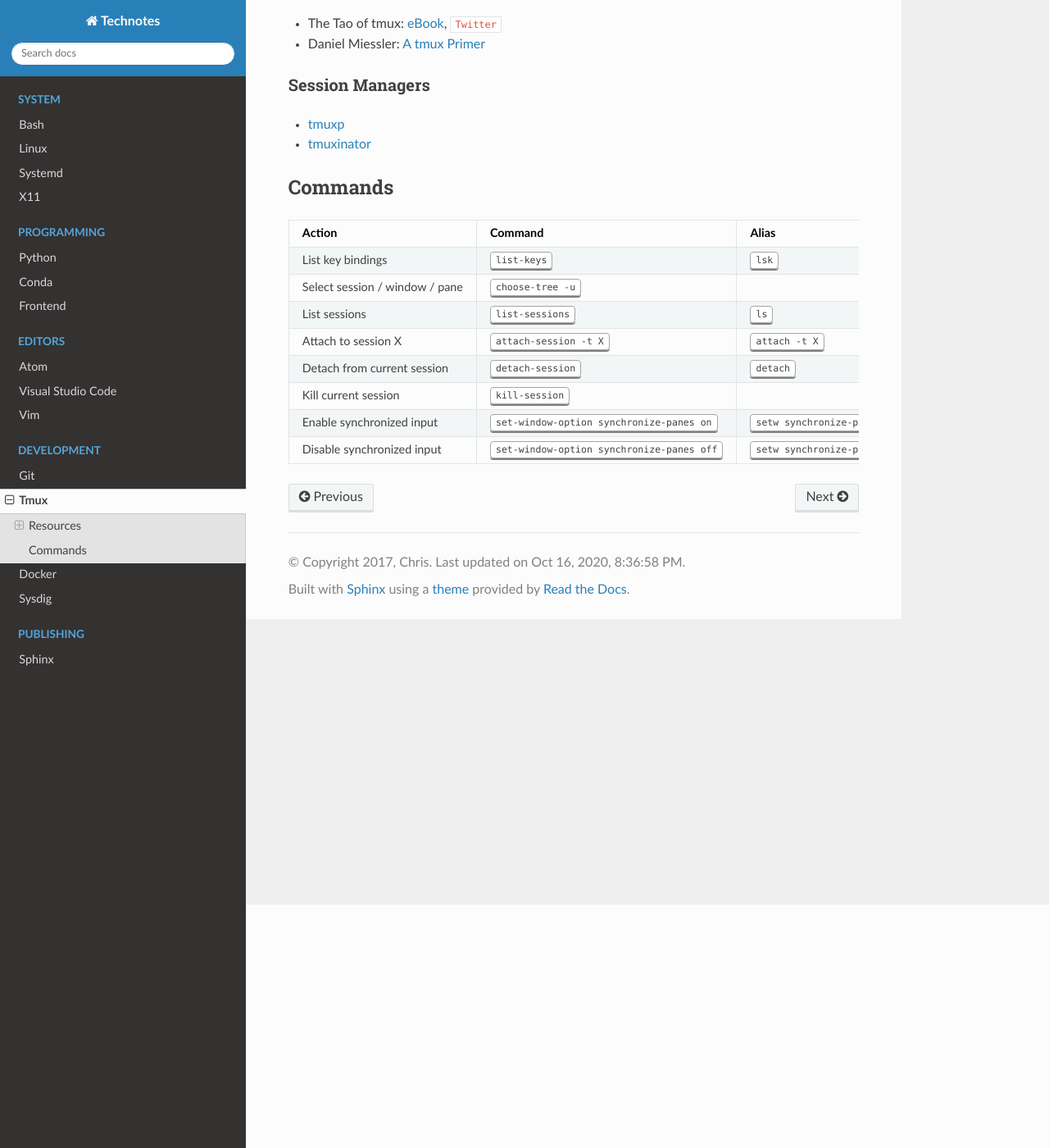
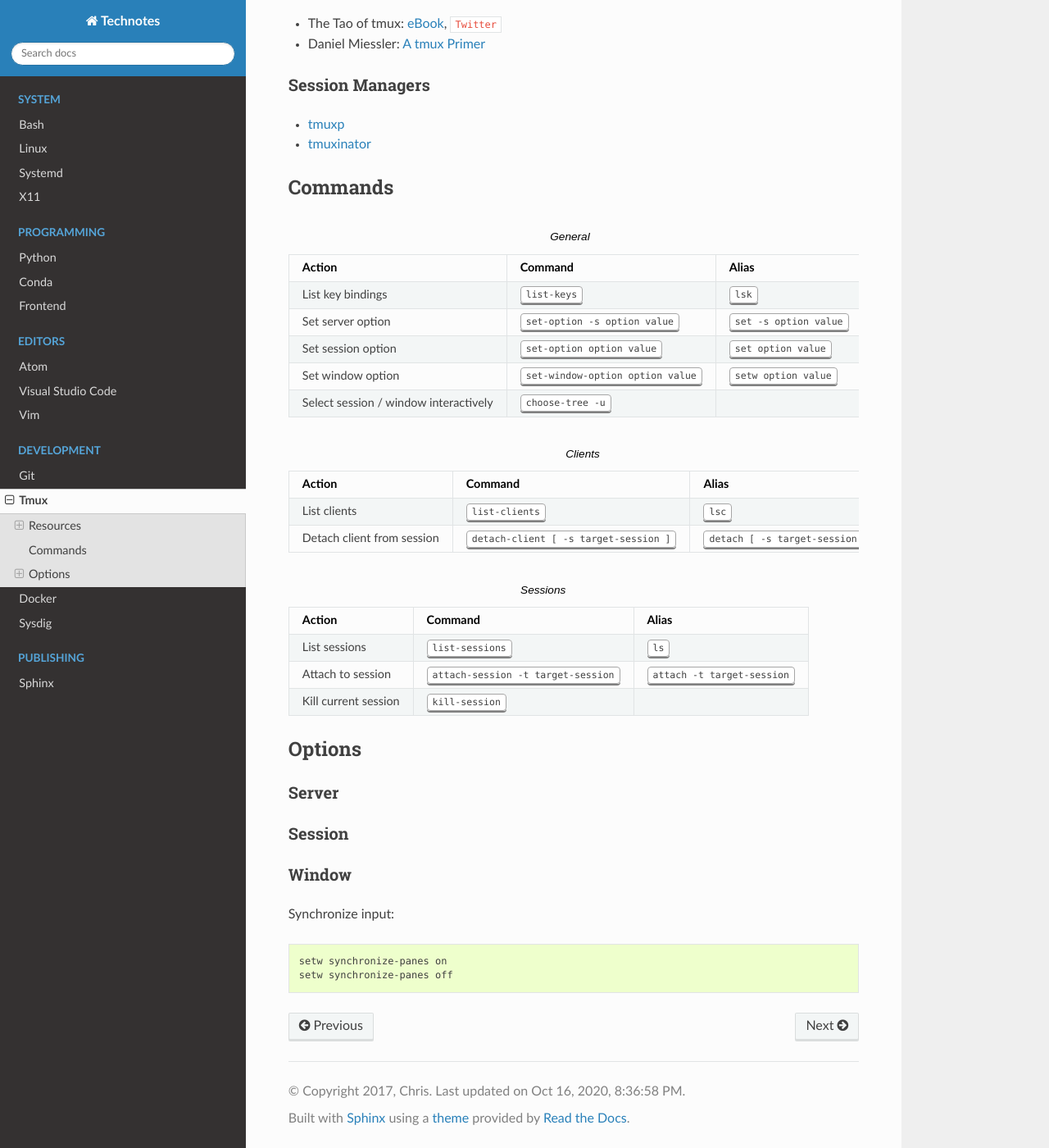
Before and after one commit to heterotopian/technotes, a Sphinx documentation site: the page built from source/tmux.rst, in a window 1280 px wide and 1400 px high, scrolled down 297 px. Shown: the whole window at 82% size. Built offline with Sphinx 7.4.7 and the Read the Docs theme 2.0.0, drawn with Linux system fonts in a browser that asks for light colours; cross-references to code outside the pages are shown as plain code.

Commit message:
Reorganize

```diff
--- a/source/tmux.rst
+++ b/source/tmux.rst
@@ -31,7 +31,7 @@
 Commands
 ========
 
-.. list-table::
+.. list-table:: General
     :header-rows: 1
     :widths: auto
 
@@ -43,30 +43,77 @@
       - :kbd:`list-keys`
       - :kbd:`lsk`
 
-    * - Select session / window / pane
+    * - Set server option
+      - :kbd:`set-option -s option value`
+      - :kbd:`set -s option value`
+
+    * - Set session option
+      - :kbd:`set-option option value`
+      - :kbd:`set option value`
+
+    * - Set window option
+      - :kbd:`set-window-option option value`
+      - :kbd:`setw option value`
+
+    * - Select session / window interactively
       - :kbd:`choose-tree -u`
       -
+
+
+.. list-table:: Clients
+    :header-rows: 1
+    :widths: auto
+
+    * - Action
+      - Command
+      - Alias
+
+    * - List clients
+      - :kbd:`list-clients`
+      - :kbd:`lsc`
+
+    * - Detach client from session
+      - :kbd:`detach-client [ -s target-session ]`
+      - :kbd:`detach [ -s target-session ]`
+
+
+.. list-table:: Sessions
+    :header-rows: 1
+    :widths: auto
+
+    * - Action
+      - Command
+      - Alias
 
     * - List sessions
       - :kbd:`list-sessions`
       - :kbd:`ls`
 
-    * - Attach to session X
-      - :kbd:`attach-session -t X`
-      - :kbd:`attach -t X`
-
-    * - Detach from current session
-      - :kbd:`detach-session`
-      - :kbd:`detach`
+    * - Attach to session
+      - :kbd:`attach-session -t target-session`
+      - :kbd:`attach -t target-session`
 
     * - Kill current session
       - :kbd:`kill-session`
       -
 
-    * - Enable synchronized input
-      - :kbd:`set-window-option synchronize-panes on`
-      - :kbd:`setw synchronize-panes on`
 
-    * - Disable synchronized input
-      - :kbd:`set-window-option synchronize-panes off`
-      - :kbd:`setw synchronize-panes off`
+
+Options
+=======
+
+Server
+------
+
+
+Session
+-------
+
+
+Window
+------
+
+Synchronize input::
+
+    setw synchronize-panes on
+    setw synchronize-panes off
```
Also changed, not shown: other parts of source/tmux.rst (+1 -1 lines).
